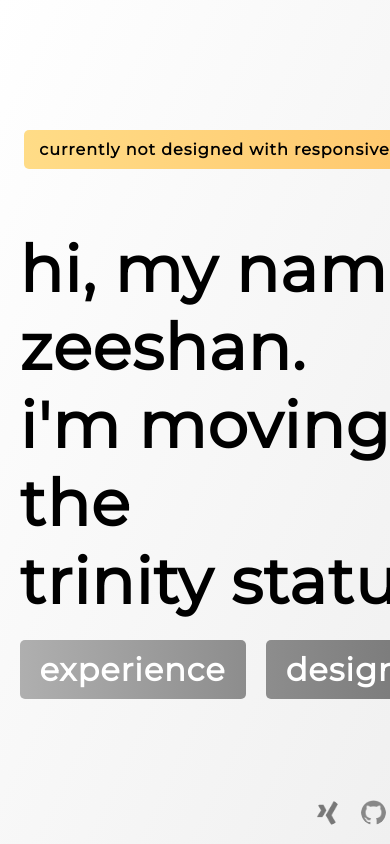
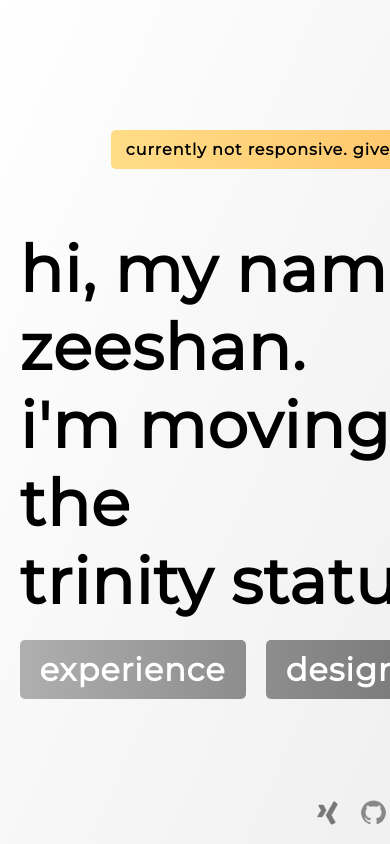
Before and after one commit to pumping-iron-man/own-website, a React (Create React App) app: page / in a window 390 px wide. Shown: the top 844 px of the page. Built offline with nearby package versions, Linux system fonts and the light colour scheme.

Commit message:
Change text for responsiveness

```diff
--- a/src/App.js
+++ b/src/App.js
@@ -15,7 +15,7 @@
           <p>contact</p>
         </a>
       </button>
-      <p id="responsive-info">currently not designed with responsiveness.  give it a try, but don't get upset.</p>
+      <p id="responsive-info">currently not responsive.  give it a try, but don't get upset.</p>
       <div id="personal-info">
         <p className="big-font-size">hi, my name is zeeshan.</p>
         <p className="big-font-size">i'm moving towards the <br/>trinity status:</p>
```
